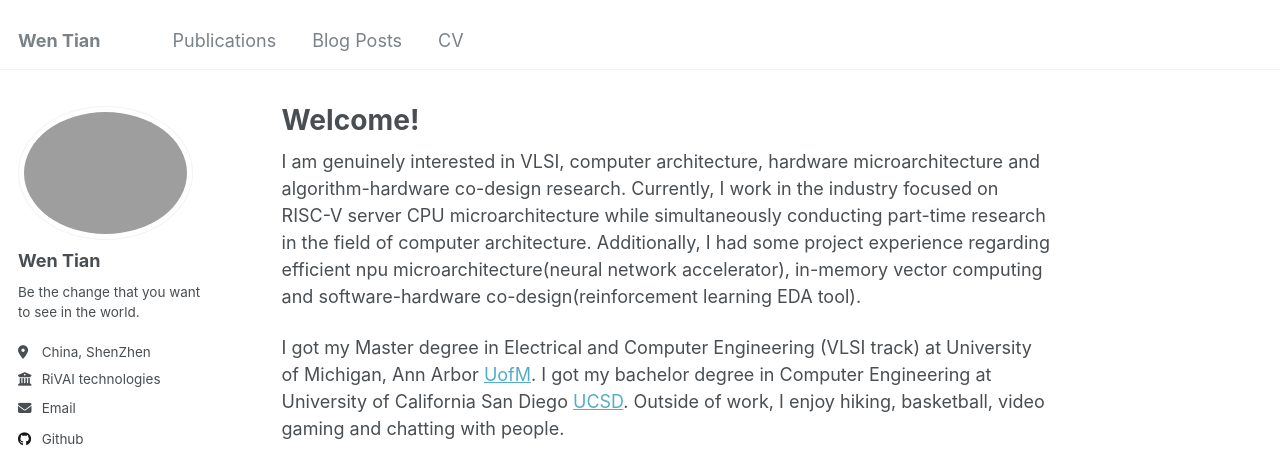
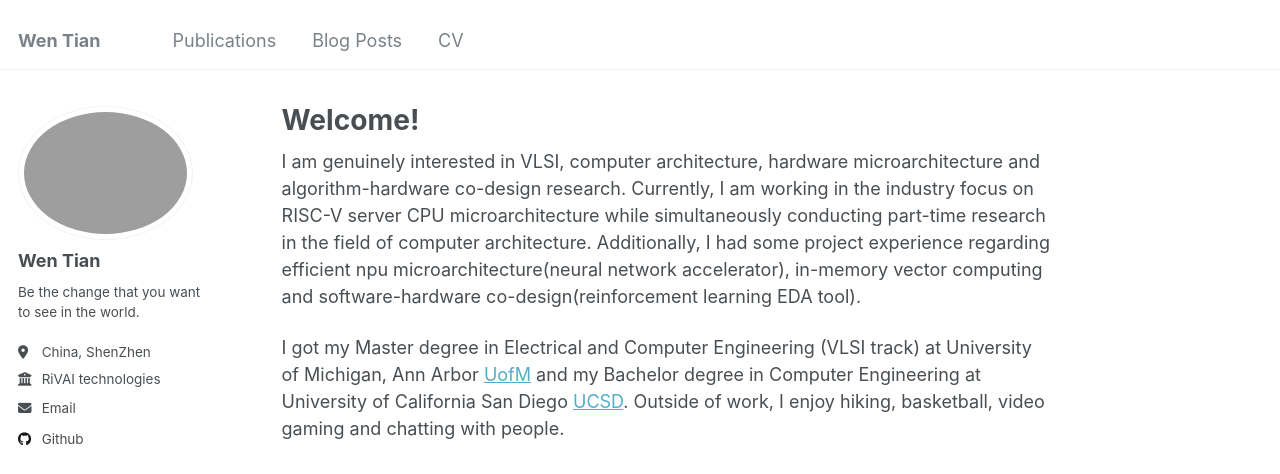
Before and after one commit to Wen-Tian-Pineapple/wen-tian-pineapple.github.io, a Jekyll site: the page built from _pages/about.md, in a window 1280 px wide. Shown: the top 474 px of the page. Built offline with Jekyll 4.4.1, drawn with Linux system fonts in a browser that asks for light colours.

Commit message:
Update about.md

```diff
--- a/_pages/about.md
+++ b/_pages/about.md
@@ -7,6 +7,6 @@ redirect_from:
   - /about.html
 ---
 
-I am genuinely interested in VLSI, computer architecture, hardware microarchitecture and algorithm-hardware co-design research. Currently, I work in the industry focused on RISC-V server CPU microarchitecture while simultaneously conducting part-time research in the field of computer architecture. Additionally, I had some project experience regarding efficient npu microarchitecture(neural network accelerator), in-memory vector computing and software-hardware co-design(reinforcement learning EDA tool).
+I am genuinely interested in VLSI, computer architecture, hardware microarchitecture and algorithm-hardware co-design research. Currently, I am working in the industry focus on RISC-V server CPU microarchitecture while simultaneously conducting part-time research in the field of computer architecture. Additionally, I had some project experience regarding efficient npu microarchitecture(neural network accelerator), in-memory vector computing and software-hardware co-design(reinforcement learning EDA tool).
 
-I got my Master degree in Electrical and Computer Engineering (VLSI track) at University of Michigan, Ann Arbor [UofM](https://umich.edu/). I got my bachelor degree in Computer Engineering at University of California San Diego [UCSD](https://ucsd.edu/). Outside of work, I enjoy hiking, basketball, video gaming and chatting with people.
+I got my Master degree in Electrical and Computer Engineering (VLSI track) at University of Michigan, Ann Arbor [UofM](https://umich.edu/) and my Bachelor degree in Computer Engineering at University of California San Diego [UCSD](https://ucsd.edu/). Outside of work, I enjoy hiking, basketball, video gaming and chatting with people.
```
